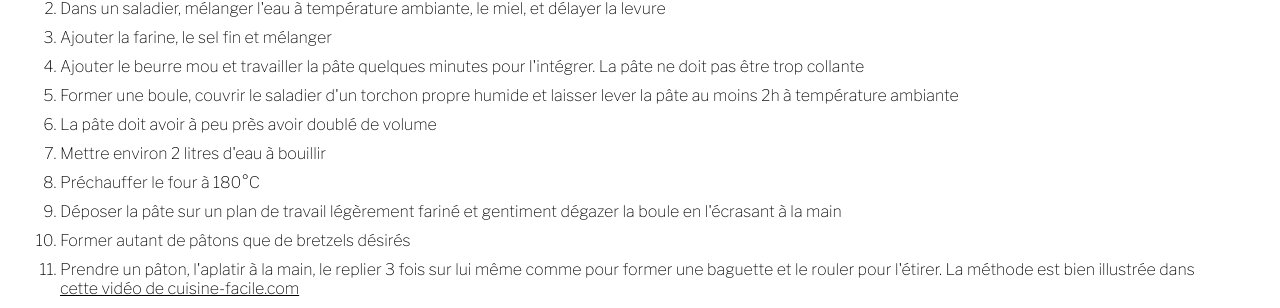
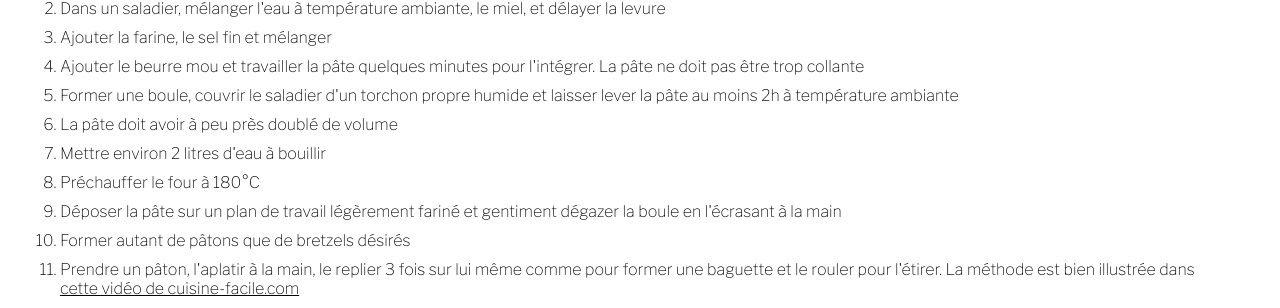
Before and after one commit to neuracr/neuracr.github.io, a Jekyll site: the page built from docs/recipes/_posts/2022-03-06-bretzels.html, in a window 1280 px wide and 900 px high, scrolled down 1508 px. Shown: the part 240-548 px from the top of the window. Built offline with Jekyll 4.4.1, drawn with Linux system fonts in a browser that asks for light colours; some web fonts are replaced.

Commit message:
Update docs/recipes/_posts/2022-03-06-bretzels.html
Co-authored-by: Hugo Selle <hugo-selle@hotmail.fr>

```diff
--- a/docs/recipes/_posts/2022-03-06-bretzels.html
+++ b/docs/recipes/_posts/2022-03-06-bretzels.html
@@ -47,7 +47,7 @@ Les quantités "1 servings" sont données pour 1 petit bretzel.
     <li>Ajouter la farine, le sel fin et mélanger</li>
     <li>Ajouter le beurre mou et travailler la pâte quelques minutes pour l'intégrer. La pâte ne doit pas être trop collante</li>
     <li>Former une boule, couvrir le saladier d'un torchon propre humide et laisser lever la pâte au moins 2h à température ambiante</li>
-    <li>La pâte doit avoir à peu près avoir doublé de volume</li>
+    <li>La pâte doit avoir à peu près doublé de volume</li>
     <li>Mettre environ 2 litres d'eau à bouillir</li>
     <li>Préchauffer le four à 180°C</li>
     <li>Déposer la pâte sur un plan de travail légèrement fariné et gentiment dégazer la boule en l'écrasant à la main</li>
```
